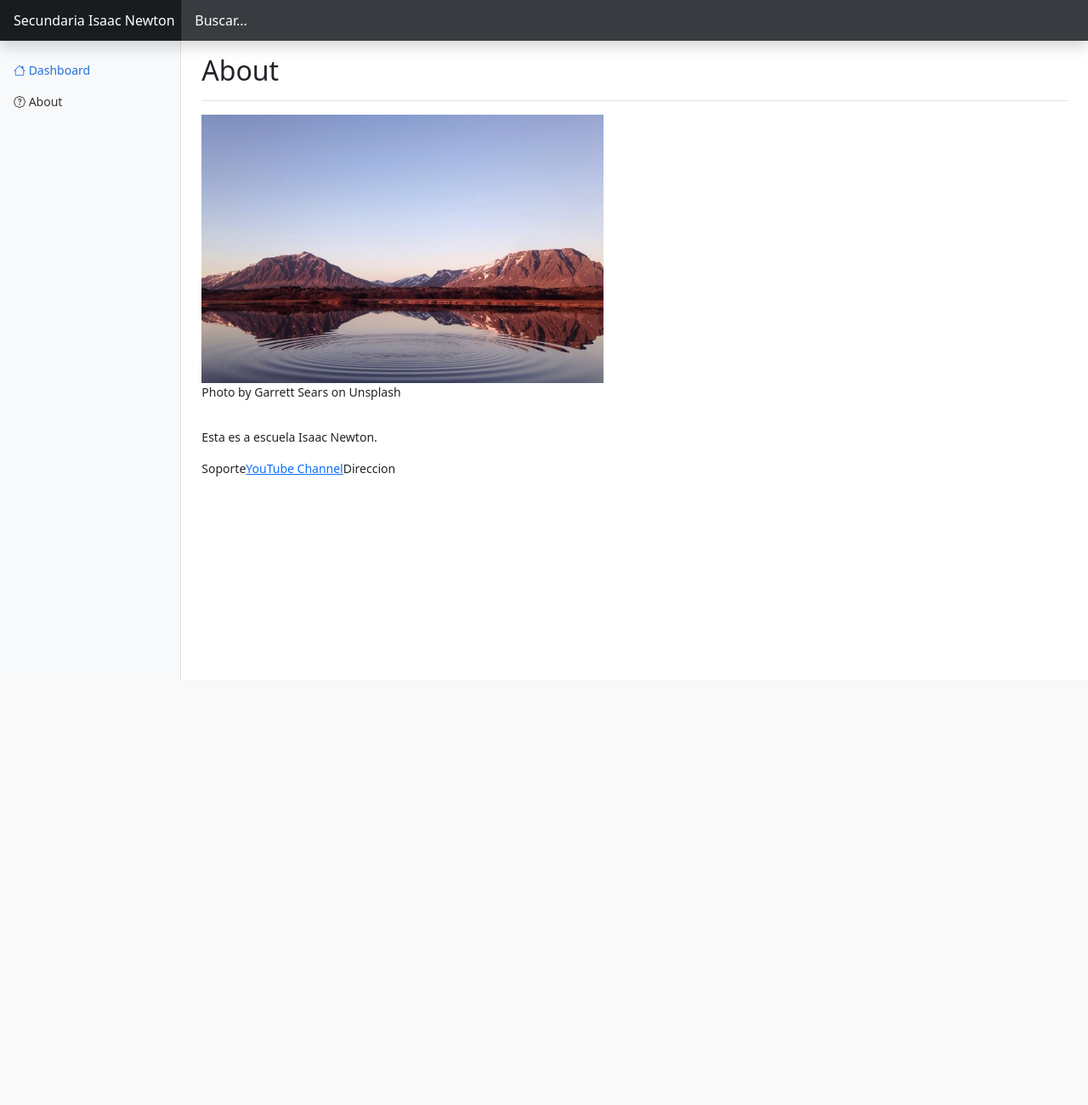
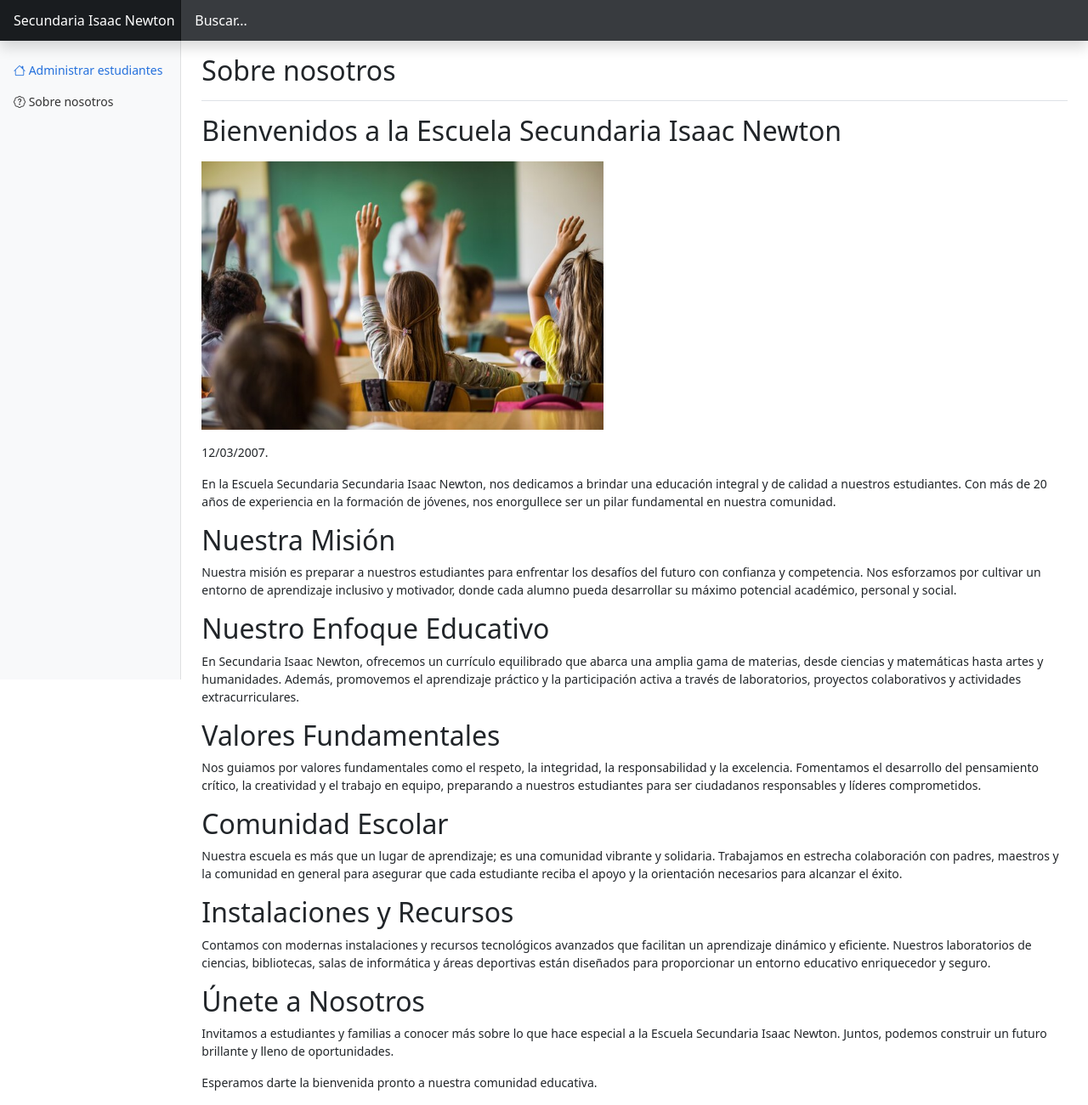
Before and after one commit to sau-c/isaac_newton, a Node server app: page /about in a window 1280 px wide. Shown: the whole page at 85% size. Before the commit the page ends 800 px from the top, so only its background shows below. Run offline with Node 20, Linux system fonts and the light colour scheme; some libraries are stand-ins or nearby versions.

Commit message:
Cambios en frontend

```diff
--- a/server/controllers/customerController.js
+++ b/server/controllers/customerController.js
@@ -12,8 +12,8 @@ exports.homepage = async (req, res) => {
   const messages = await req.flash("info");
 
   const locals = {
-    title: "NodeJs",
-    description: "Free NodeJs User Management System",
+    title: "Secundaria Isaac Newton",
+    description: "Sistema de manejo de estudiantes",
   };
 
   let perPage = 12;
@@ -39,20 +39,6 @@ exports.homepage = async (req, res) => {
     console.log(error);
   }
 };
-// exports.homepage = async (req, res) => {
-//     const messages = await req.consumeFlash('info');
-//     const locals = {
-//       title: 'NodeJs',
-//       description: 'Free NodeJs User Management System'
-//     }
-
-//     try {
-//       const customers = await Customer.find({}).limit(22);
-//       res.render('index', { locals, messages, customers } );
-//     } catch (error) {
-//       console.log(error);
-//     }
-// }
 
 /**
  * GET /
@@ -60,8 +46,8 @@ exports.homepage = async (req, res) => {
  */
 exports.about = async (req, res) => {
   const locals = {
-    title: "About",
-    description: "Free NodeJs User Management System",
+    title: "Sobre nosotros",
+    description: "Nuestra mision es formar futuros lideres",
   };
 
   try {
@@ -77,8 +63,8 @@ exports.about = async (req, res) => {
  */
 exports.addCustomer = async (req, res) => {
   const locals = {
-    title: "Add New Customer - NodeJs",
-    description: "Free NodeJs User Management System",
+    title: "Agregar estudiante",
+    description: "Agregar estudiante",
   };
 
   res.render("customer/add", locals);
@@ -101,7 +87,7 @@ exports.postCustomer = async (req, res) => {
 
   try {
     await Customer.create(newCustomer);
-    await req.flash("info", "New customer has been added.");
+    await req.flash("info", "El estudiante añadido exitosamente.");
 
     res.redirect("/");
   } catch (error) {
@@ -118,8 +104,8 @@ exports.view = async (req, res) => {
     const customer = await Customer.findOne({ _id: req.params.id });
 
     const locals = {
-      title: "View Customer Data",
-      description: "Free NodeJs User Management System",
+      title: "Estudiantes",
+      description: "Estudiantes registrados",
     };
 
     res.render("customer/view", {
@@ -140,8 +126,8 @@ exports.edit = async (req, res) => {
     const customer = await Customer.findOne({ _id: req.params.id });
 
     const locals = {
-      title: "Edit Customer Data",
-      description: "Free NodeJs User Management System",
+      title: "Editar estudiante",
+      description: "Editar estudiante",
     };
 
     res.render("customer/edit", {
@@ -167,9 +153,9 @@ exports.editPost = async (req, res) => {
       details: req.body.details,
       updatedAt: Date.now(),
     });
-    await res.redirect(`/edit/${req.params.id}`);
+    await res.redirect("/");
 
-    console.log("redirected");
+    console.log("Estudiante actualizado");
   } catch (error) {
     console.log(error);
   }
@@ -194,8 +180,8 @@ exports.deleteCustomer = async (req, res) => {
  */
 exports.searchCustomers = async (req, res) => {
   const locals = {
-    title: "Search Customer Data",
-    description: "Free NodeJs User Management System",
+    title: "Buscar estudiantes",
+    description: "Buscar estudiantes",
   };
 
   try {
--- a/views/about.ejs
+++ b/views/about.ejs
@@ -1,11 +1,44 @@
 <div class="d-flex justify-content-between flex-wrap flex-md-nowrap align-items-center pt-3 pb-2 mb-3 border-bottom">
-  <h1 class="h2">About</h1>
+  <h1 class="h2">Sobre nosotros</h1>
 </div>
 
-<img src="img/picture.webp" alt="Laptop" width="473" height="316">
-<p>Photo by Garrett Sears on Unsplash</p>
+<h2>Bienvenidos a la Escuela Secundaria Isaac Newton</h2>
+<p></p>
+<img src="img/student.jpg" alt="Laptop" width="473" height="316">
 
 <div class="pt-3">
-  <p>Esta es a escuela Isaac Newton.</p>
-  <p>Soporte<a href="https://youtube.com/">YouTube Channel</a>Direccion</p>
+  <p>12/03/2007.</p>
+  <p>En la Escuela Secundaria Secundaria Isaac Newton, nos dedicamos a brindar una educación integral y de calidad a
+    nuestros estudiantes. Con más de 20 años de experiencia en la formación de jóvenes, nos enorgullece ser un pilar
+    fundamental en nuestra comunidad.</p>
+
+  <h2>Nuestra Misión</h2>
+  <p>Nuestra misión es preparar a nuestros estudiantes para enfrentar los desafíos del futuro con confianza y
+    competencia. Nos esforzamos por cultivar un entorno de aprendizaje inclusivo y motivador, donde cada alumno pueda
+    desarrollar su máximo potencial académico, personal y social.</p>
+
+  <h2>Nuestro Enfoque Educativo</h2>
+  <p>En Secundaria Isaac Newton, ofrecemos un currículo equilibrado que abarca una amplia gama de materias, desde
+    ciencias y matemáticas hasta artes y humanidades. Además, promovemos el aprendizaje práctico y la participación
+    activa a través de laboratorios, proyectos colaborativos y actividades extracurriculares.</p>
+
+  <h2>Valores Fundamentales</h2>
+  <p>Nos guiamos por valores fundamentales como el respeto, la integridad, la responsabilidad y la excelencia.
+    Fomentamos el desarrollo del pensamiento crítico, la creatividad y el trabajo en equipo, preparando a nuestros
+    estudiantes para ser ciudadanos responsables y líderes comprometidos.</p>
+
+  <h2>Comunidad Escolar</h2>
+  <p>Nuestra escuela es más que un lugar de aprendizaje; es una comunidad vibrante y solidaria. Trabajamos en estrecha
+    colaboración con padres, maestros y la comunidad en general para asegurar que cada estudiante reciba el apoyo y la
+    orientación necesarios para alcanzar el éxito.</p>
+
+  <h2>Instalaciones y Recursos</h2>
+  <p>Contamos con modernas instalaciones y recursos tecnológicos avanzados que facilitan un aprendizaje dinámico y
+    eficiente. Nuestros laboratorios de ciencias, bibliotecas, salas de informática y áreas deportivas están diseñados
+    para proporcionar un entorno educativo enriquecedor y seguro.</p>
+
+  <h2>Únete a Nosotros</h2>
+  <p>Invitamos a estudiantes y familias a conocer más sobre lo que hace especial a la Escuela Secundaria Isaac Newton. Juntos, podemos construir un futuro brillante y lleno de oportunidades.</p>
+
+  <p>Esperamos darte la bienvenida pronto a nuestra comunidad educativa.</p>
 </div>
--- a/views/partials/sidebar.ejs
+++ b/views/partials/sidebar.ejs
@@ -4,13 +4,13 @@
       <li class="nav-item">
         <a class="nav-link active" aria-current="page" href="/">
           <i class="bi bi-house"></i>
-          Dashboard
+          Administrar estudiantes
         </a>
       </li>
       <li class="nav-item">
         <a class="nav-link" href="/about">
           <i class="bi bi-patch-question"></i>
-          About
+          Sobre nosotros
         </a>
       </li>
     </ul>
```
Also changed, not shown: views/customer/add.ejs (+7 -9 lines), views/customer/edit.ejs (+12 -12 lines), public/img/picture.webp (deleted), public/img/student.jpg (added).
